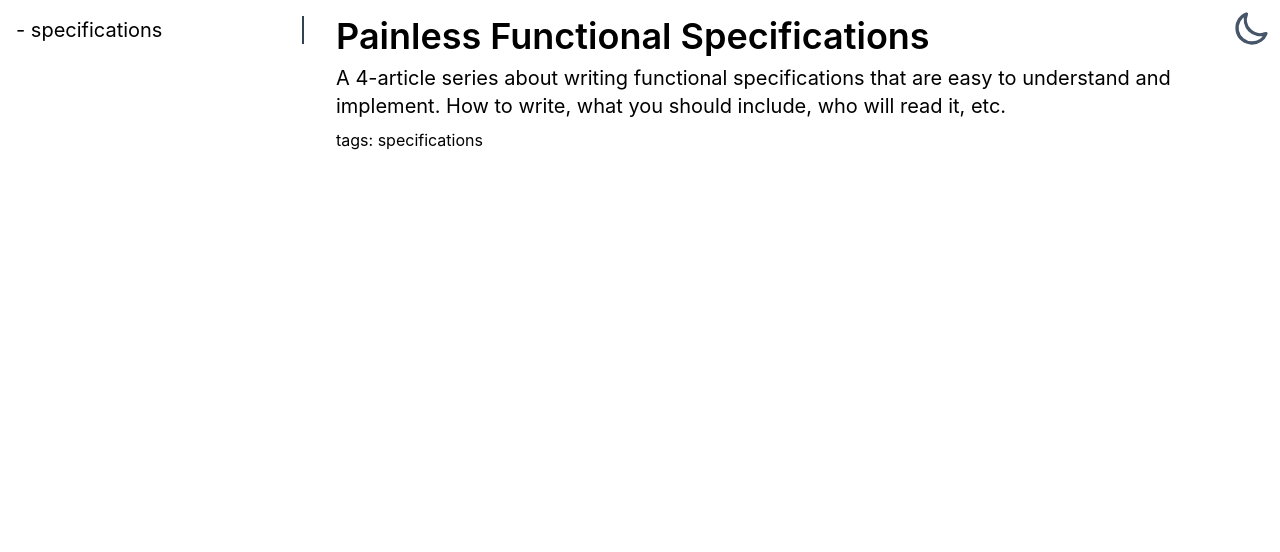
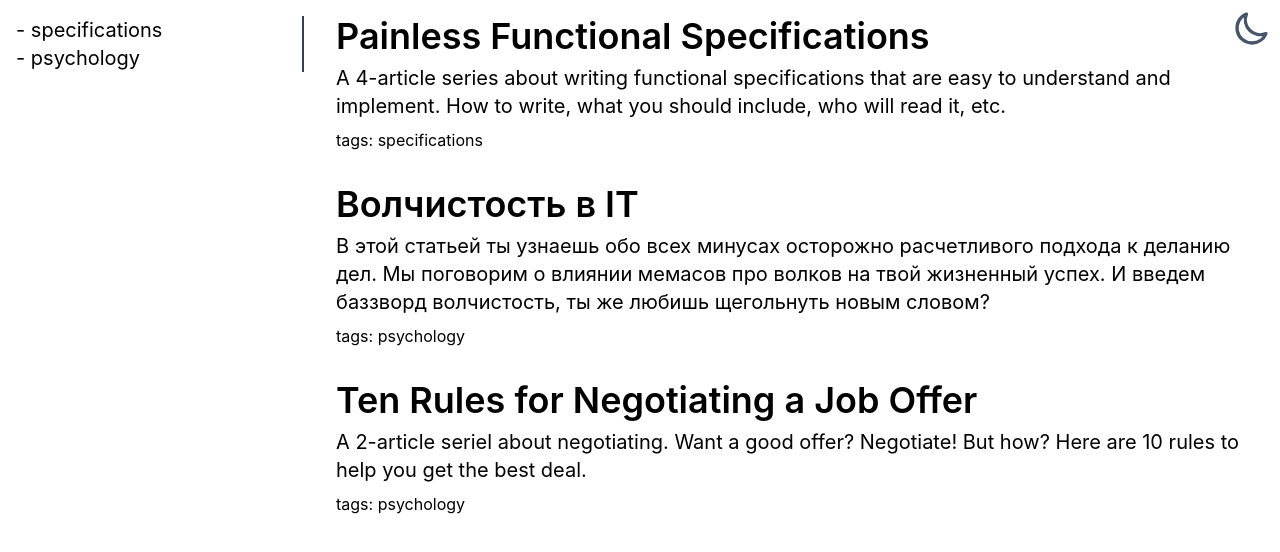
Before and after one commit to yanislav-igonin/mustread, a Next.js app: page / in a window 1280 px wide. Shown: the top 552 px of the page. Built offline with nearby package versions, Linux system fonts and the light colour scheme.

Commit message:
add new mustreads

```diff
--- a/mustreads.ts
+++ b/mustreads.ts
@@ -7,6 +7,18 @@ export const mustreads: Mustread[] = [
     url: 'https://www.joelonsoftware.com/2000/10/02/painless-functional-specifications-part-1-why-bother/',
     tags: ['specifications'],
   },
+  {
+    title: 'Волчистость в IT',
+    description: 'В этой статьей ты узнаешь обо всех минусах осторожно расчетливого подхода к деланию дел. Мы поговорим о влиянии мемасов про волков на твой жизненный успех. И введем баззворд волчистость, ты же любишь щегольнуть новым словом?',
+    url: 'https://medium.com/@M0rtyMerr/%D0%B2%D0%BE%D0%BB%D1%87%D0%B8%D1%81%D1%82%D0%BE%D1%81%D1%82%D1%8C-%D0%B2-it-7767f5a07dbc',
+    tags: ['psychology'],
+  },
+  {
+    title: 'Ten Rules for Negotiating a Job Offer',
+    description: 'A 2-article seriel about negotiating. Want a good offer? Negotiate! But how? Here are 10 rules to help you get the best deal.',
+    url: 'https://haseebq.com/my-ten-rules-for-negotiating-a-job-offer/',
+    tags: ['psychology'],
+  },
 ];
 
 // Only unique tags.
```
